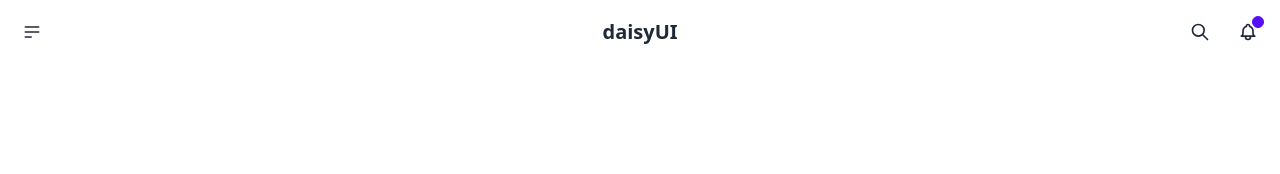
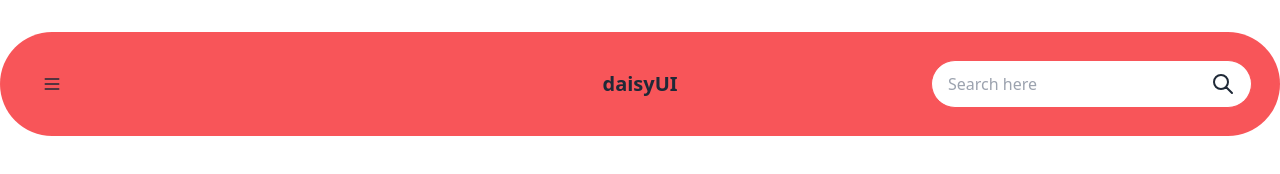
Before and after one commit to sohel5G/Fruit-Brust, a plain HTML site: page index.html in a window 1280 px wide. Drawn offline with nearby package versions, Linux system fonts and the light colour scheme.

Commit message:
search icon complete

```diff
--- a/index.html
+++ b/index.html
@@ -1,5 +1,5 @@
 <!DOCTYPE html>
-<html lang="en">
+<html lang="en" data-theme="light">
 
 <head>
     <meta charset="UTF-8">
@@ -19,7 +19,7 @@
             theme: {
                 extend: {
                     colors: {
-                        clifford: '#da373d',
+                        'color-primary': '#F85559',
                     }
                 }
             }
@@ -30,17 +30,17 @@
 <body>
 
     <header>
-        <div class="container mx-auto">
+        <div class="container mx-auto bg-color-primary my-8 p-5 rounded-full">
 
 
-            <div class="navbar bg-base-100">
-                <div class="navbar-start">
+            <div class="navbar flex-row-reverse justify-between lg:flex-row">
+                <div class="navbar-start justify-end lg:justify-start">
                     <div class="dropdown">
                         <label tabindex="0" class="btn btn-ghost btn-circle">
-                            <svg xmlns="http://www.w3.org/2000/svg" class="h-5 w-5" fill="none" viewBox="0 0 24 24"
-                                stroke="currentColor">
+                            <svg xmlns="http://www.w3.org/2000/svg" fill="none" viewBox="0 0 24 24"
+                                class="inline-block w-5 h-5 stroke-current">
                                 <path stroke-linecap="round" stroke-linejoin="round" stroke-width="2"
-                                    d="M4 6h16M4 12h16M4 18h7" />
+                                    d="M4 6h16M4 12h16M4 18h16"></path>
                             </svg>
                         </label>
                         <ul tabindex="0"
@@ -51,27 +51,25 @@
                         </ul>
                     </div>
                 </div>
-                <div class="navbar-center">
+                <div class="navbar-center  justify-start lg:justify-center">
                     <a class="btn btn-ghost normal-case text-xl">daisyUI</a>
                 </div>
-                <div class="navbar-end">
-                    <button class="btn btn-ghost btn-circle">
-                        <svg xmlns="http://www.w3.org/2000/svg" class="h-5 w-5" fill="none" viewBox="0 0 24 24"
-                            stroke="currentColor">
-                            <path stroke-linecap="round" stroke-linejoin="round" stroke-width="2"
-                                d="M21 21l-6-6m2-5a7 7 0 11-14 0 7 7 0 0114 0z" />
-                        </svg>
-                    </button>
-                    <button class="btn btn-ghost btn-circle">
-                        <div class="indicator">
-                            <svg xmlns="http://www.w3.org/2000/svg" class="h-5 w-5" fill="none" viewBox="0 0 24 24"
-                                stroke="currentColor">
-                                <path stroke-linecap="round" stroke-linejoin="round" stroke-width="2"
-                                    d="M15 17h5l-1.405-1.405A2.032 2.032 0 0118 14.158V11a6.002 6.002 0 00-4-5.659V5a2 2 0 10-4 0v.341C7.67 6.165 6 8.388 6 11v3.159c0 .538-.214 1.055-.595 1.436L4 17h5m6 0v1a3 3 0 11-6 0v-1m6 0H9" />
-                            </svg>
-                            <span class="badge badge-xs badge-primary indicator-item"></span>
+
+                <div class="navbar-end hidden lg:block lg:justify-end lg:text-right">
+
+                    <div class="form-control">
+                        <div class="input-group justify-end">
+                            <input type="text" placeholder="Search here" class="input border-t border-l border-b border-r-0 border-color-primary focus:border-0 focus:outline-none focus:border-t focus:border-l focus:border-b focus:border-r-0 nav-search-input-custom-style"/>
+                            <button class="btn bg-white border-t border-r border-b border-l-0 border-color-primary hover:bg-white hover:border-t hover:border-r hover:border-b hover:border-l-0 hover:border-color-primary nav-search-icon-custom-style">
+                                <svg xmlns="http://www.w3.org/2000/svg" class="h-6 w-6" fill="none" viewBox="0 0 24 24"
+                                    stroke="currentColor">
+                                    <path stroke-linecap="round" stroke-linejoin="round" stroke-width="2"
+                                        d="M21 21l-6-6m2-5a7 7 0 11-14 0 7 7 0 0114 0z" />
+                                </svg>
+                            </button>
                         </div>
-                    </button>
+                    </div>
+
                 </div>
             </div>
 
@@ -83,6 +81,8 @@
     <main>
         <section>
             <div class="container mx-auto">
+
+                <div class="h-full"></div>
 
             </div>
         </section>
--- a/style.css
+++ b/style.css
@@ -0,0 +1,6 @@
+.nav-search-icon-custom-style{
+    border-radius: 0px 50px 50px 0px!important;
+}
+.nav-search-input-custom-style{
+    border-radius: 50px 0px 0px 50px!important;
+}
```
